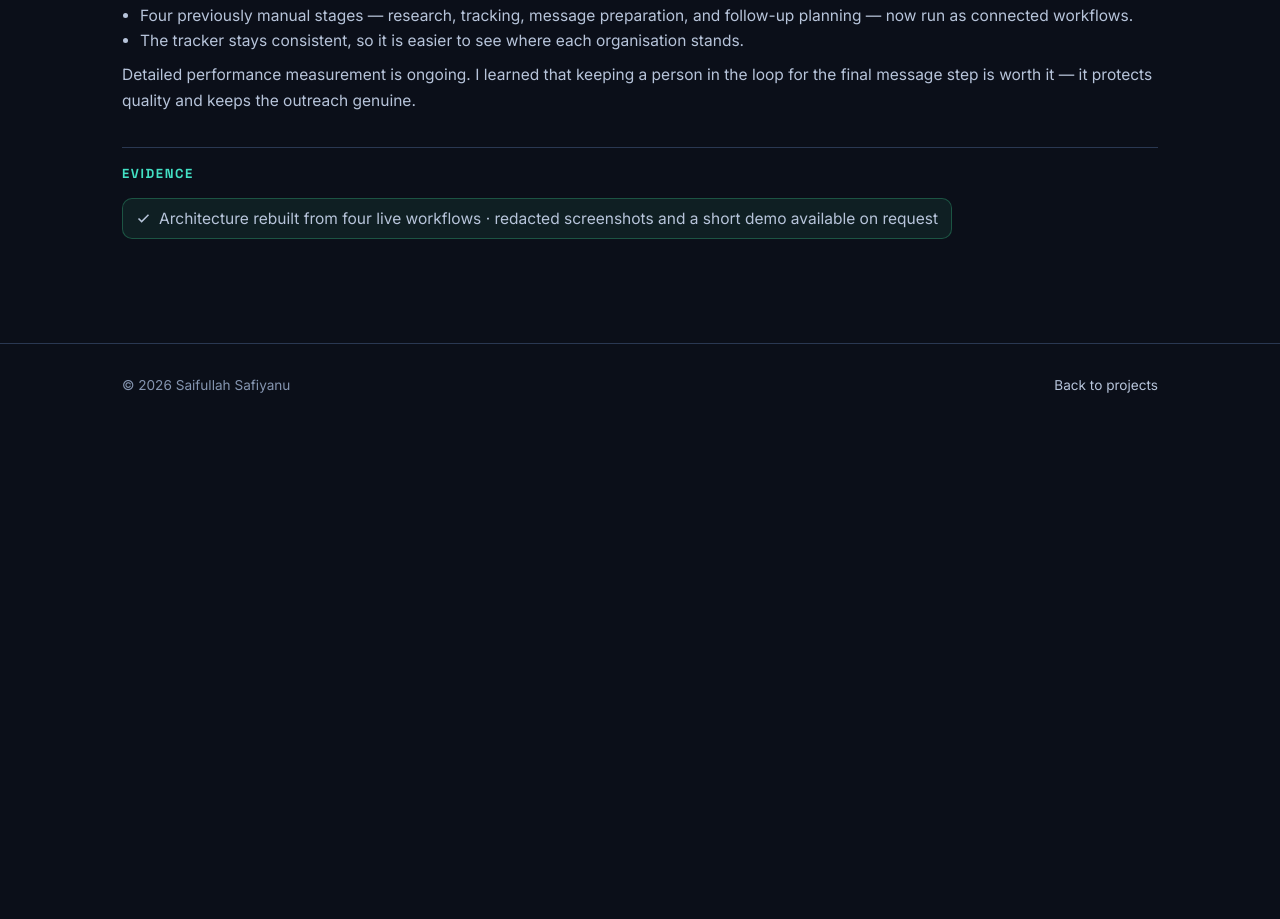
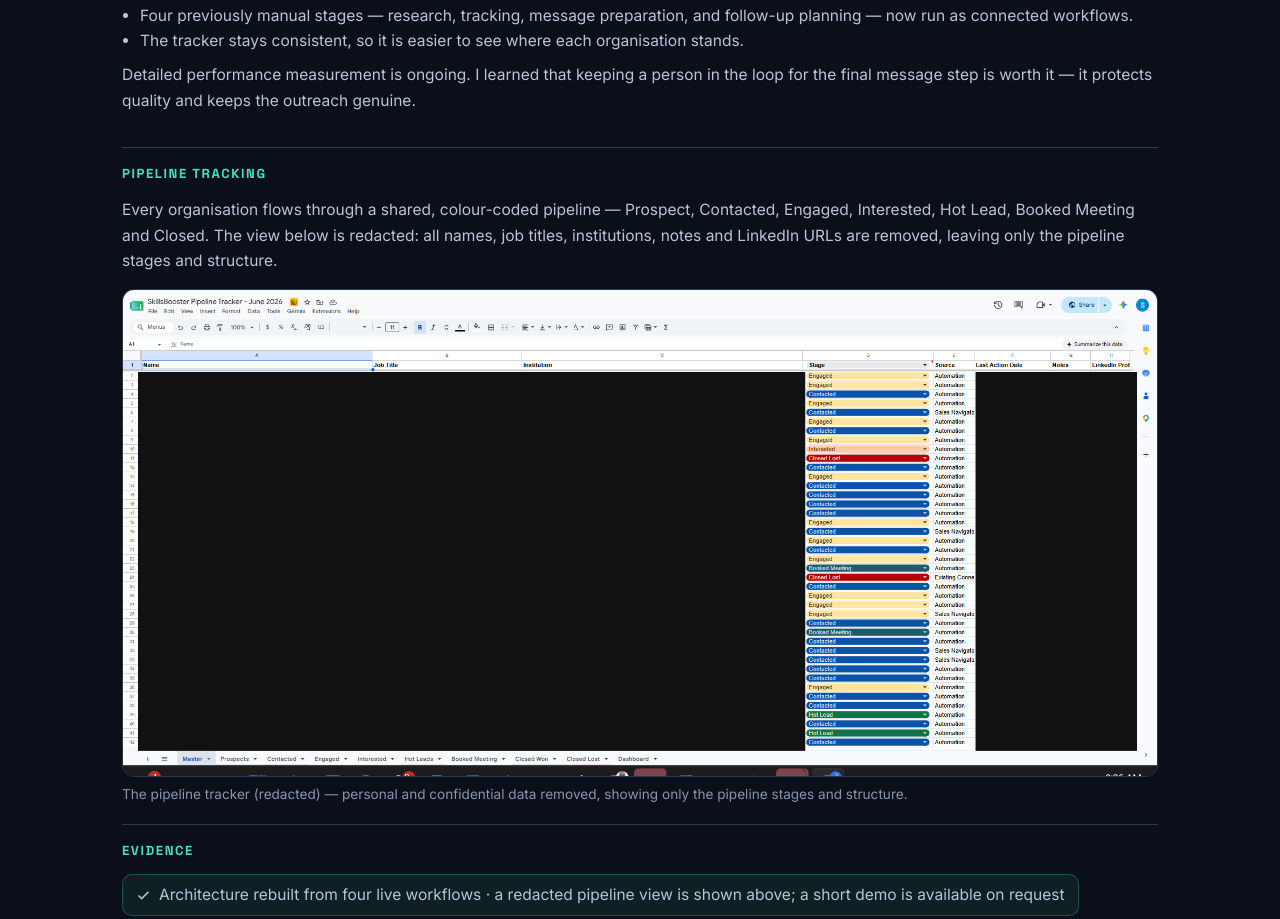
Before and after one commit to SaifullahSafiyanu/saifullah-portfolio, a plain HTML site: page project-details/outreach-automation.html in a window 1280 px wide. Shown: the part 1544-2463 px from the top of the page. Before the commit the page ends 1970 px from the top, so only its background shows below. Drawn offline with Linux system fonts and the light colour scheme.

Commit message:
Add files via upload

```diff
--- a/project-details/outreach-automation.html
+++ b/project-details/outreach-automation.html
@@ -119,10 +119,20 @@
       <p style="margin-top:8px">Detailed performance measurement is ongoing. I learned that keeping a person in the
         loop for the final message step is worth it — it protects quality and keeps the outreach genuine.</p></div>
 
+    <div class="blk"><h2>Pipeline tracking</h2>
+      <p>Every organisation flows through a shared, colour-coded pipeline — Prospect, Contacted, Engaged, Interested,
+        Hot Lead, Booked Meeting and Closed. The view below is redacted: all names, job titles, institutions, notes
+        and LinkedIn URLs are removed, leaving only the pipeline stages and structure.</p>
+      <figure style="margin:12px 0 0">
+        <img src="../assets/screenshots/outreach-pipeline-redacted.png" alt="A redacted view of the SkillsBooster pipeline tracker in Google Sheets. All names, job titles, institutions, notes and LinkedIn URLs are blacked out, leaving the colour-coded Stage column (Engaged, Contacted, Interested, Closed Lost, Booked Meeting, Hot Lead), the Source column, and the pipeline tabs along the bottom." style="width:100%;border:1px solid var(--line);border-radius:12px" />
+        <figcaption style="color:var(--dim);font-size:.85rem;margin-top:6px">The pipeline tracker (redacted) — personal and confidential data removed, showing only the pipeline stages and structure.</figcaption>
+      </figure>
+    </div>
+
     <div class="blk"><h2>Evidence</h2>
       <p class="evidence">
         <svg viewBox="0 0 24 24" fill="none" stroke="currentColor" stroke-width="2.4" aria-hidden="true"><path d="M20 6L9 17l-5-5"/></svg>
-        Architecture rebuilt from four live workflows · redacted screenshots and a short demo available on request
+        Architecture rebuilt from four live workflows · a redacted pipeline view is shown above; a short demo is available on request
       </p></div>
   </div>
 </main>
```
